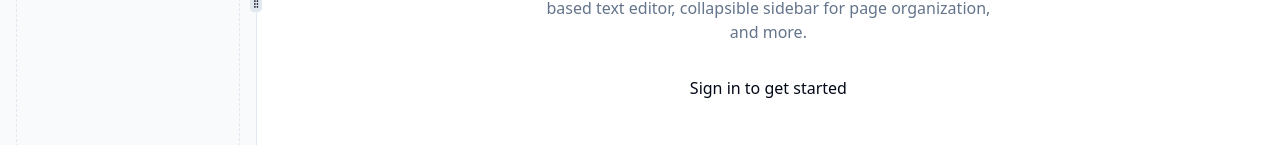
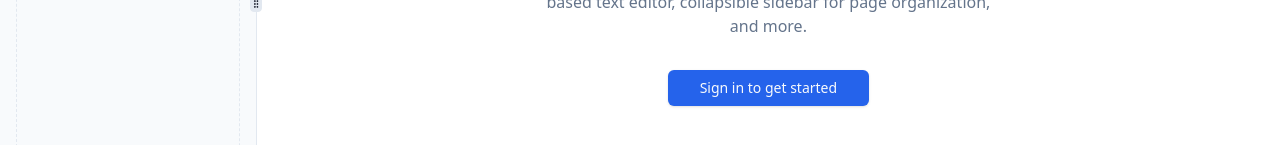
Before and after one commit to blink-new/notion-style-docs-1sph7kb7, a React (Vite) app: page / in a window 1280 px wide. Shown: the part 427-572 px from the top of the page. Built offline with nearby package versions, Linux system fonts and the light colour scheme; no server answers.

Commit message:
Create Test User

```diff
--- a/src/pages/HomePage.tsx
+++ b/src/pages/HomePage.tsx
@@ -1,12 +1,14 @@
 
-import { useEffect } from 'react';
+import { useEffect, useState } from 'react';
 import { useNavigate } from 'react-router-dom';
 import { useAuthStore } from '../store/auth';
 import { usePageStore } from '../store/page';
 import { Button } from '../components/ui/button';
 import { PlusCircle } from 'lucide-react';
+import AuthModal from '../components/auth/AuthModal';
 
 export default function HomePage() {
+  const [isAuthModalOpen, setIsAuthModalOpen] = useState(false);
   const { user } = useAuthStore();
   const { pages, currentPage } = usePageStore();
   const navigate = useNavigate();
@@ -26,8 +28,11 @@ export default function HomePage() {
           A Notion-inspired documentation app with a rich block-based text editor, collapsible sidebar for page organization, and more.
         </p>
         <div className="space-y-4">
-          <p className="text-center">Sign in to get started</p>
+          <Button onClick={() => setIsAuthModalOpen(true)} className="px-8">
+            Sign in to get started
+          </Button>
         </div>
+        <AuthModal isOpen={isAuthModalOpen} onClose={() => setIsAuthModalOpen(false)} />
       </div>
     );
   }
```
